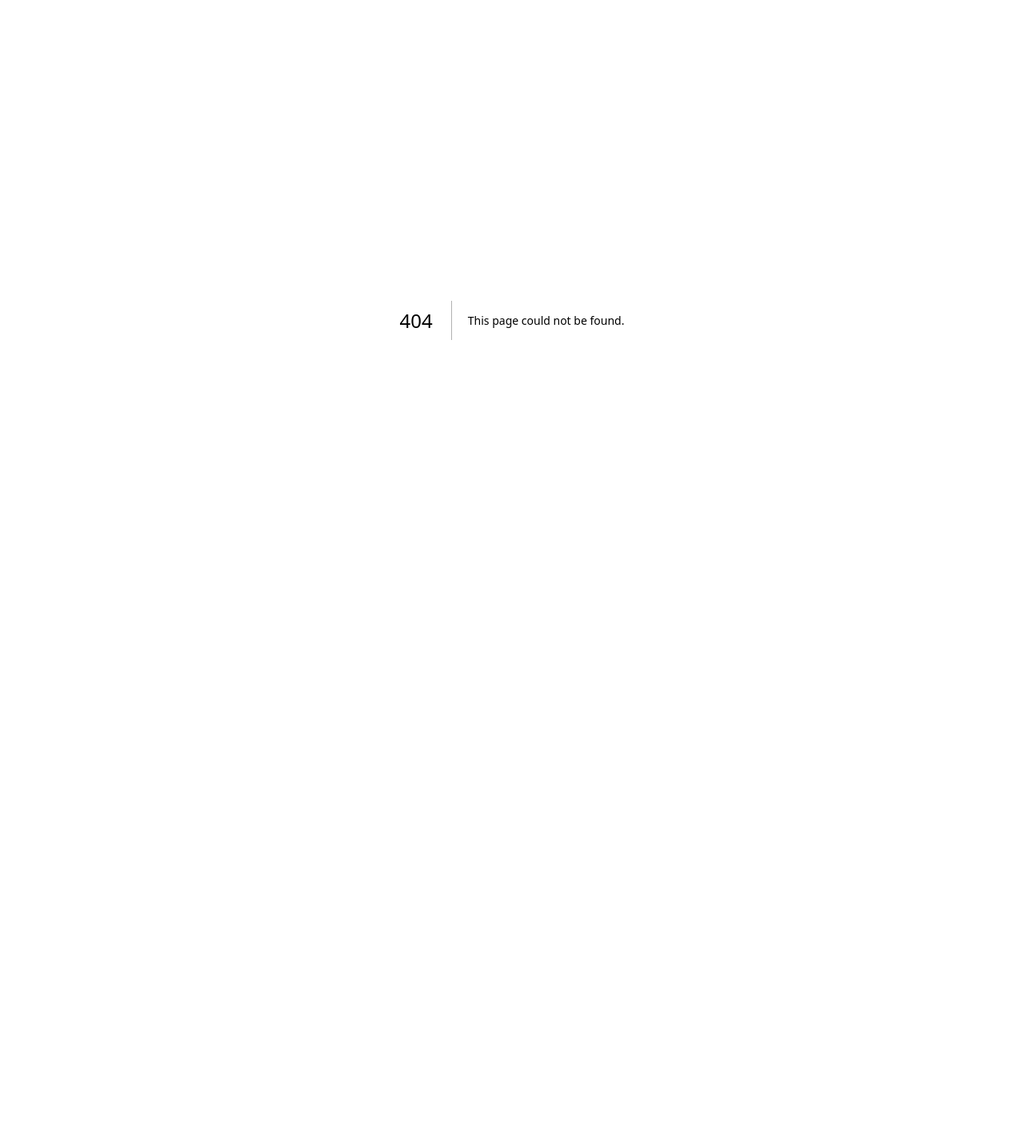
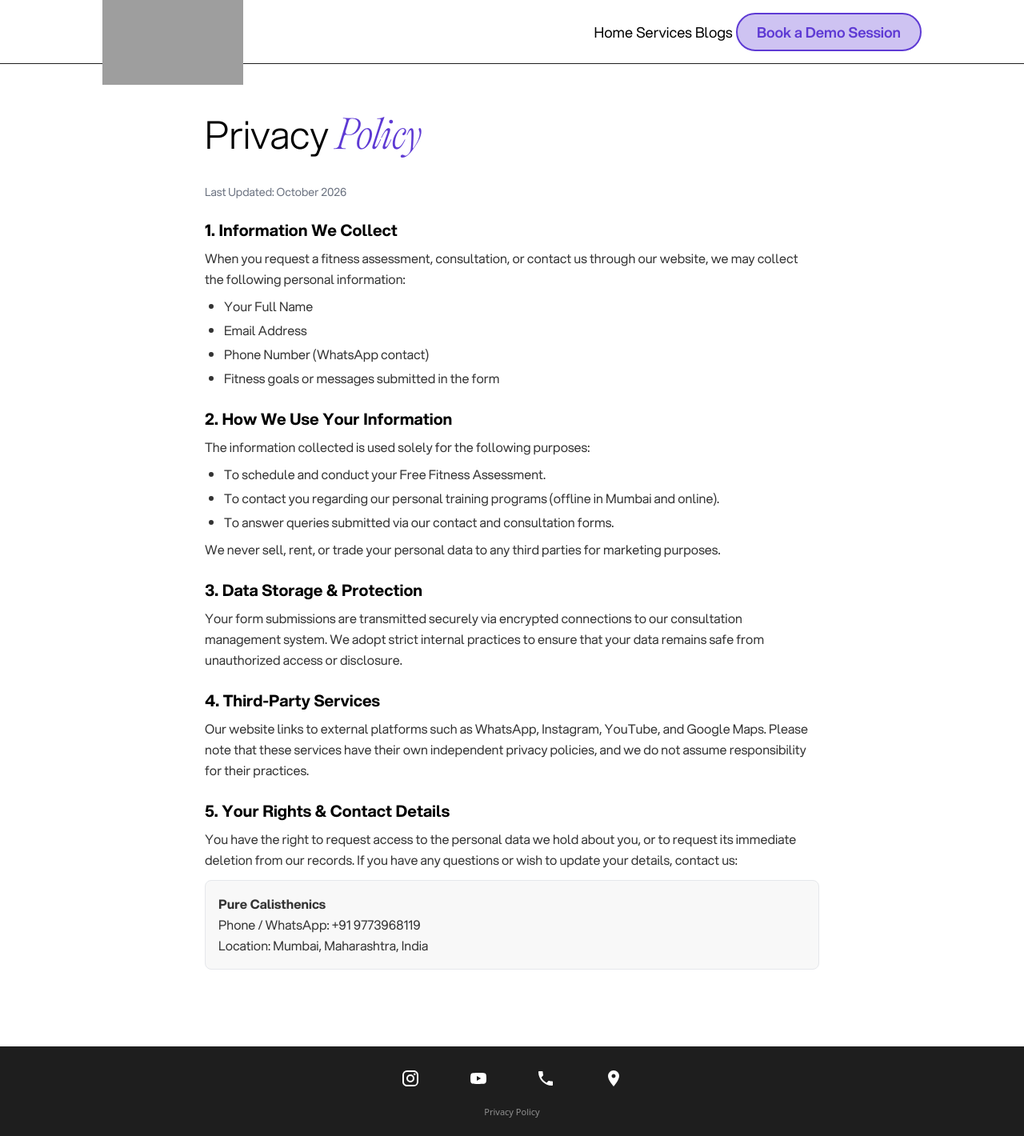
Before and after one commit to tanishqmudaliar/Pure-Calisthenics, a Next.js app: page /privacy-policy in a window 1280 px wide. Before the commit this address had no page. Shown: the whole page at 80% size. Before the commit the page ends 800 px from the top, so only its background shows below. Built offline with nearby package versions, Linux system fonts and the light colour scheme; grey boxes are pictures that could not be loaded.

Commit message:
feat(pages): add custom 404 error page and comprehensive privacy policy

```diff
--- /dev/null
+++ b/src/app/not-found.js
@@ -0,0 +1,54 @@
+import Link from "next/link";
+import localFont from "next/font/local";
+import NavBar from "@/components/navBar";
+import Footer from "@/components/footer";
+
+const aspekta = localFont({
+  src: "../fonts/AspektaVF.woff2",
+});
+
+const ppeditorialul = localFont({
+  src: "../fonts/ppeditorialold-ultralightitalic.otf",
+});
+
+export const metadata = {
+  title: "404 - Page Not Found",
+  description: "The page you are looking for does not exist.",
+};
+
+export default function NotFound() {
+  return (
+    <main className="flex justify-between items-center flex-col min-h-screen bg-secondary overflow-x-hidden">
+      <NavBar />
+      <div className="flex flex-col justify-center items-center py-36 px-5 text-center">
+        <h1
+          className={`${aspekta.className} text-7xl md:text-8xl xl:text-9xl font-light text-white`}
+        >
+          4
+          <span className={`${ppeditorialul.className} text-main`}>0</span>
+          4
+        </h1>
+        <h2
+          className={`${aspekta.className} text-2xl md:text-3xl text-white mt-4 font-light`}
+        >
+          Page Not Found
+        </h2>
+        <p
+          className={`${aspekta.className} text-white/70 max-w-md mt-3 text-base`}
+        >
+          The page you are looking for might have been removed, had its name
+          changed, or is temporarily unavailable.
+        </p>
+        <div className="mt-8 shadow-[5px_5px_0px_#1e1e1e]">
+          <Link
+            href="/"
+            className={`${aspekta.className} inline-flex justify-center items-center bg-white px-8 h-14 border-2 border-secondary font-semibold text-base text-secondary uppercase hover:translate-x-[3px] hover:translate-y-[3px] transition-transform duration-200`}
+          >
+            Back to Home
+          </Link>
+        </div>
+      </div>
+      <Footer />
+    </main>
+  );
+}
--- /dev/null
+++ b/src/app/privacy-policy/page.js
@@ -0,0 +1,138 @@
+import NavBar from "@/components/navBar";
+import Footer from "@/components/footer";
+import FloatingButton from "@/components/floatingButton";
+import localFont from "next/font/local";
+
+const aspekta = localFont({
+  src: "../../fonts/AspektaVF.woff2",
+});
+
+const ppeditorialul = localFont({
+  src: "../../fonts/ppeditorialold-ultralightitalic.otf",
+});
+
+export const metadata = {
+  title: "Privacy Policy",
+  description:
+    "Privacy Policy for Pure Calisthenics. Learn how we handle your personal consultation data and contact information.",
+  alternates: {
+    canonical: "/privacy-policy",
+  },
+};
+
+export default function PrivacyPolicyPage() {
+  return (
+    <main className="flex justify-center items-center flex-col overflow-x-hidden bg-secondary">
+      <FloatingButton />
+      <NavBar />
+      <div className="w-full min-h-screen bg-white pt-28 pb-16 flex flex-col items-center">
+        <div className="w-4/5 md:w-3/5 my-8">
+          <h1
+            className={`${aspekta.className} text-4xl md:text-5xl font-light text-black mb-8`}
+          >
+            Privacy{" "}
+            <span className={`${ppeditorialul.className} text-main`}>
+              Policy
+            </span>
+          </h1>
+
+          <div
+            className={`${aspekta.className} flex flex-col gap-6 text-[#333333] text-base leading-relaxed`}
+          >
+            <p className="text-sm text-gray-500">
+              Last Updated: October 2026
+            </p>
+
+            <section>
+              <h2 className="text-xl font-bold text-black mb-2">
+                1. Information We Collect
+              </h2>
+              <p>
+                When you request a fitness assessment, consultation, or contact us
+                through our website, we may collect the following personal
+                information:
+              </p>
+              <ul className="list-disc ml-6 mt-2 flex flex-col gap-1">
+                <li>Your Full Name</li>
+                <li>Email Address</li>
+                <li>Phone Number (WhatsApp contact)</li>
+                <li>Fitness goals or messages submitted in the form</li>
+              </ul>
+            </section>
+
+            <section>
+              <h2 className="text-xl font-bold text-black mb-2">
+                2. How We Use Your Information
+              </h2>
+              <p>
+                The information collected is used solely for the following
+                purposes:
+              </p>
+              <ul className="list-disc ml-6 mt-2 flex flex-col gap-1">
+                <li>
+                  To schedule and conduct your Free Fitness Assessment.
+                </li>
+                <li>
+                  To contact you regarding our personal training programs
+                  (offline in Mumbai and online).
+                </li>
+                <li>
+                  To answer queries submitted via our contact and consultation
+                  forms.
+                </li>
+              </ul>
+              <p className="mt-2">
+                We never sell, rent, or trade your personal data to any third
+                parties for marketing purposes.
+              </p>
+            </section>
+
+            <section>
+              <h2 className="text-xl font-bold text-black mb-2">
+                3. Data Storage & Protection
+              </h2>
+              <p>
+                Your form submissions are transmitted securely via encrypted
+                connections to our consultation management system. We adopt
+                strict internal practices to ensure that your data remains safe
+                from unauthorized access or disclosure.
+              </p>
+            </section>
+
+            <section>
+              <h2 className="text-xl font-bold text-black mb-2">
+                4. Third-Party Services
+              </h2>
+              <p>
+                Our website links to external platforms such as WhatsApp,
+                Instagram, YouTube, and Google Maps. Please note that these
+                services have their own independent privacy policies, and we do
+                not assume responsibility for their practices.
+              </p>
+            </section>
+
+            <section>
+              <h2 className="text-xl font-bold text-black mb-2">
+                5. Your Rights & Contact Details
+              </h2>
+              <p>
+                You have the right to request access to the personal data we hold
+                about you, or to request its immediate deletion from our records.
+                If you have any questions or wish to update your details, contact
+                us:
+              </p>
+              <div className="mt-3 bg-[#f8f8f8] p-4 rounded-lg border border-gray-200">
+                <p>
+                  <strong>Pure Calisthenics</strong>
+                </p>
+                <p>Phone / WhatsApp: +91 9773968119</p>
+                <p>Location: Mumbai, Maharashtra, India</p>
+              </div>
+            </section>
+          </div>
+        </div>
+      </div>
+      <Footer />
+    </main>
+  );
+}
--- a/src/components/footer.jsx
+++ b/src/components/footer.jsx
@@ -1,5 +1,6 @@
 "use client";
 import React from "react";
+import Link from "next/link";
 import { IconButton, Tooltip } from "@mui/material";
 import InstagramIcon from "@mui/icons-material/Instagram";
 import YouTubeIcon from "@mui/icons-material/YouTube";
@@ -18,7 +19,7 @@ const theme = createTheme({
 const Footer = () => {
   return (
     <ThemeProvider theme={theme}>
-      <div className="bg-secondary w-3/4 h-fit flex py-5 justify-center items-center">
+      <footer className="bg-secondary w-3/4 h-fit flex flex-col py-5 justify-center items-center">
         <div className="w-full max-w-96 flex justify-evenly items-center">
           <Tooltip title="Instagram">
             <IconButton
@@ -61,7 +62,15 @@ const Footer = () => {
             </IconButton>
           </Tooltip>
         </div>
-      </div>
+        <div className="mt-2 text-center">
+          <Link
+            href="/privacy-policy"
+            className="text-[11px] text-white/50 hover:text-white transition-colors"
+          >
+            Privacy Policy
+          </Link>
+        </div>
+      </footer>
     </ThemeProvider>
   );
 };
```
